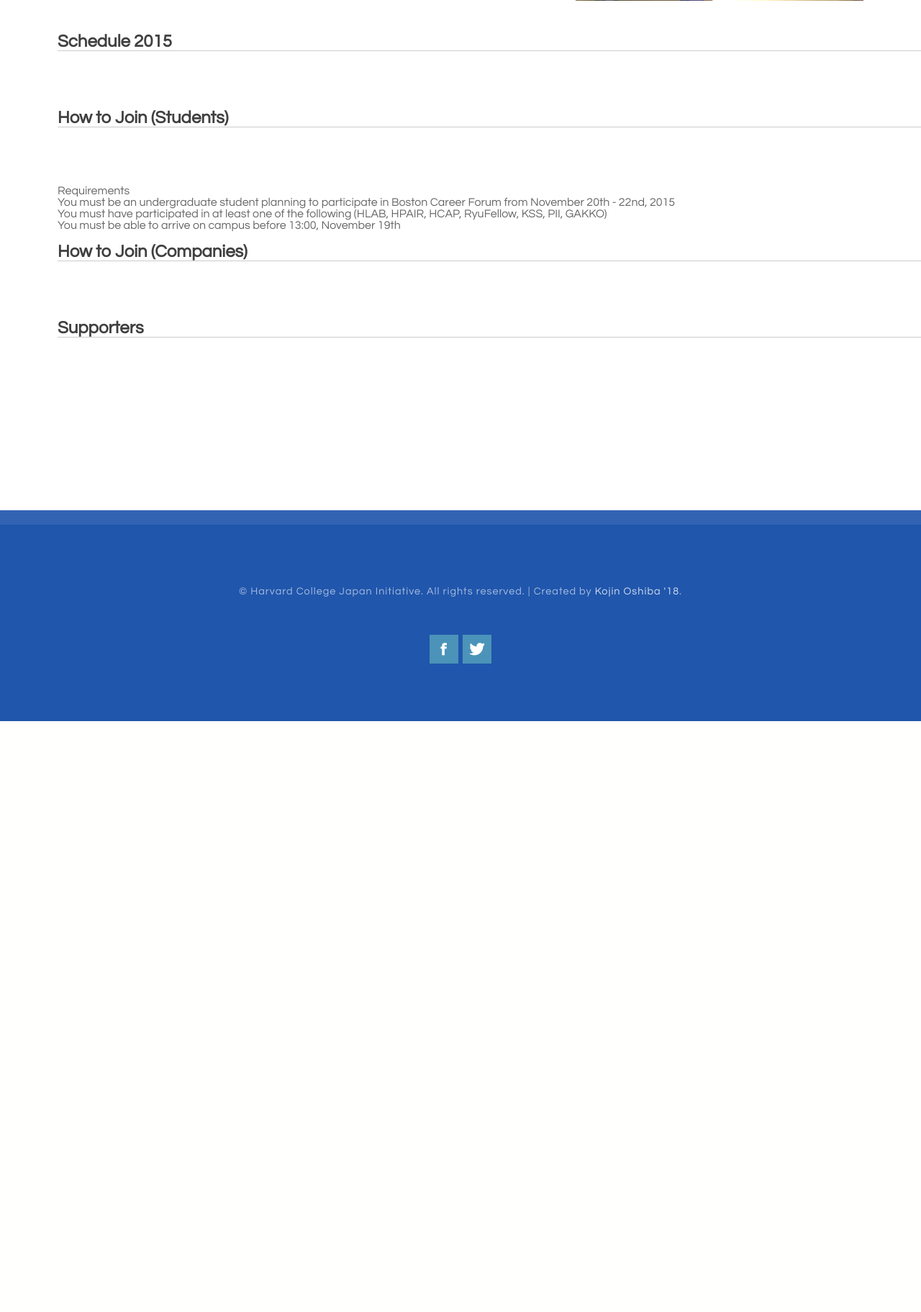
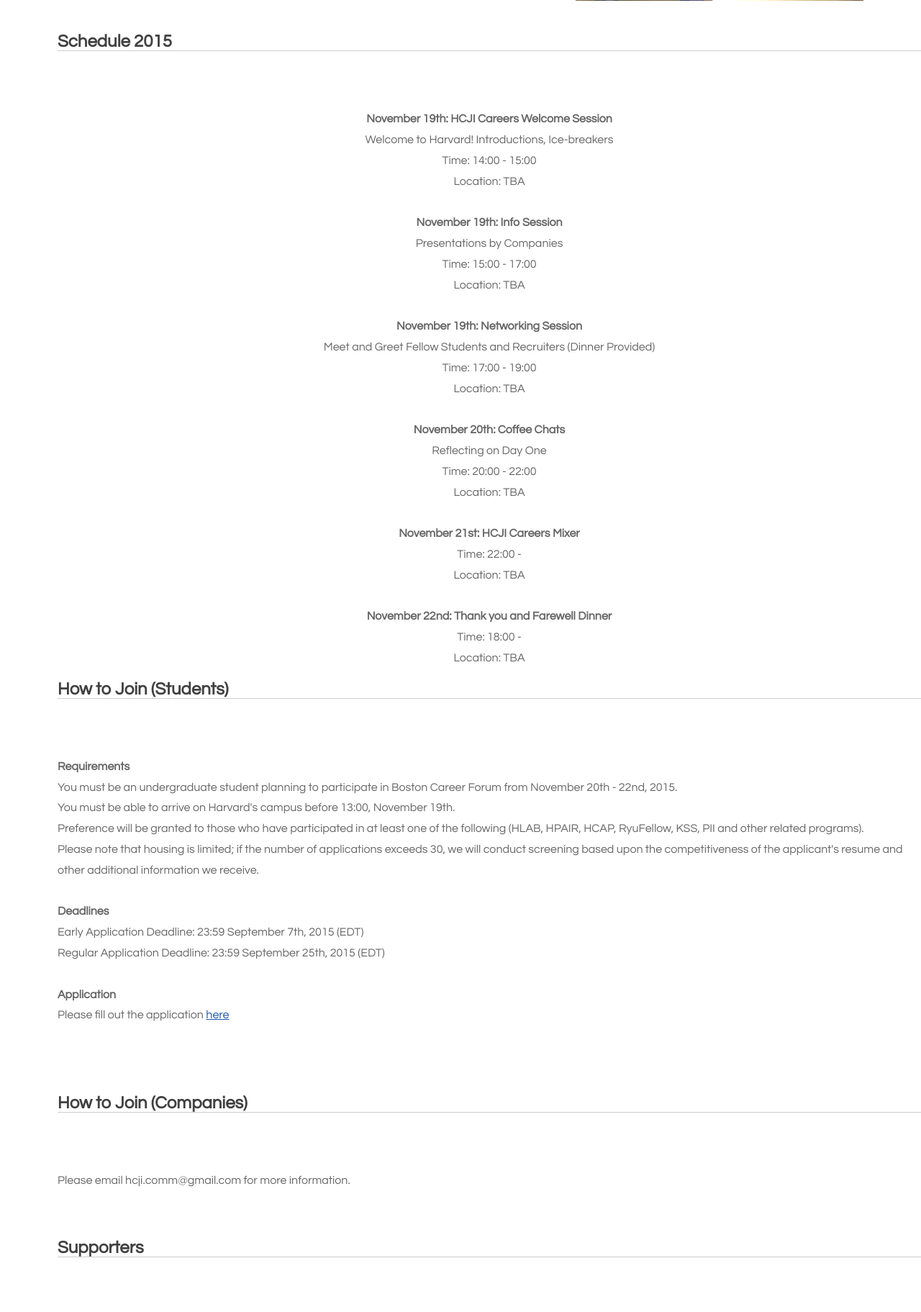
Before and after one commit to kojino/hcji_website, a Rails app: page /careers in a window 1280 px wide; the page is wider, and only the part inside the window is pictured. Shown: the part 1120-2943 px from the top of that part at 72% size. Before the commit the page ends 2122 px from the top of that part, so only its background shows below. Run offline with Rails 7, Linux system fonts and the light colour scheme; style sheets or scripts are compiled from the project's sources; some libraries are stand-ins or nearby versions.

Commit message:
home update

```diff
--- a/app/views/static_pages/careers.html.erb
+++ b/app/views/static_pages/careers.html.erb
@@ -1,3 +1,12 @@
+<style>
+.spacer{
+	height: 80px;
+}
+.spacer2{
+	height: 50px;
+}
+</style>
+
 <div class="wrapper">
 	<div id="careers" class="container">
 		<div class="content">
@@ -7,25 +16,67 @@
 			<p><img src="assets/careers1.jpg" alt="" width="400px"/>HCJI Careers is a 4-day series of events held before and during the annual Boston Career Forum (BCF) that serve as an opportunity for Harvard students and students who have been involved in Harvard programs in the past, to interact and network with companies in a more personal and casual environment.</p>
 			<p>We provide opportunities for recruiters and students to interact even before BCF begins so that students may network with representatives from various Japanese companies, and companies may do so likewise to their mutual benefit. In 2014, we held four formal information sessions and multiple social events between students and company representatives on Harvard’s campus. A total of 9 companies were represented.</p>
 			<p>We also provide housing for non-Harvard students during BCF by connecting them with Harvard students who are willing to host in their dormitories.</p>
-			<div class="spacer" style="height: 80px"></div>
+			<div class="spacer"></div>
 
 			<h2>Schedule 2015</h2>
 			<div id="portfolio" class="container">
+				<p style="text-align: center">
+				<b>November 19th: HCJI Careers Welcome Session</b><br>
+				Welcome to Harvard! Introductions, Ice-breakers<br>
+				Time: 14:00 - 15:00<br>
+				Location: TBA<br><br>
+
+				<b>November 19th: Info Session</b><br>
+				Presentations by Companies<br>
+				Time: 15:00 - 17:00<br>
+				Location: TBA<br><br>
+
+				<b>November 19th: Networking Session</b><br>
+				Meet and Greet Fellow Students and Recruiters (Dinner Provided)<br>
+				Time: 17:00 - 19:00<br>
+				Location: TBA<br><br>
+
+				<b>November 20th: Coffee Chats</b><br>
+				Reflecting on Day One<br>
+				Time: 20:00 - 22:00<br>
+				Location: TBA<br><br>
+
+				<b>November 21st: HCJI Careers Mixer</b><br>
+				Time: 22:00 -<br>
+				Location: TBA<br><br>
+
+				<b>November 22nd: Thank you and Farewell Dinner</b><br>
+				Time: 18:00 - <br>
+				Location: TBA<br>
+				</p>
 			</div>
 			<h2>How to Join (Students)</h2>
 			<div id="portfolio" class="container">
-				Requirements
-				<ul>
-					<li>You must be an undergraduate student planning to participate in Boston Career Forum from November 20th - 22nd, 2015</li>
-					<li>You must have participated in at least one of the following (HLAB, HPAIR, HCAP, RyuFellow, KSS, PII, GAKKO)</li>
-					<li>You must be able to arrive on campus before 13:00, November 19th</li>
-				</ul>
+				<p>
+					<b>Requirements</b><br>
+					You must be an undergraduate student planning to participate in Boston Career Forum from November 20th - 22nd, 2015.<br>
+					You must be able to arrive on Harvard's campus before 13:00, November 19th.<br>
+					Preference will be granted to those who have participated in at least one of the following (HLAB, HPAIR, HCAP, RyuFellow, KSS, PII and other related programs).<br>
+					Please note that housing is limited; if the number of applications exceeds 30, we will conduct screening based upon the competitiveness of the applicant's resume and other additional information we receive.<br><br>
+
+					<b>Deadlines</b><br>
+					Early Application Deadline: 23:59 September 7th, 2015 (EDT)<br>
+					Regular Application Deadline: 23:59 September 25th, 2015 (EDT)<br><br>
+
+					<b>Application</b><br>
+					Please fill out the application <a href="" target="_blank">here</a><br><br>
+
+				</p>
+				<div class="spacer2"></div>
 			</div>
 			<h2>How to Join (Companies)</h2>
 			<div id="portfolio" class="container">
+				<p>Please email hcji.comm@gmail.com for more information.</p>
+				<div class="spacer2"></div>
 			</div>
 			<h2>Supporters</h2>
 			<div id="portfolio" class="container">
+				<h3>Coming Soon</h3>
 				<div class="column1">
 					<!-- <div class="box">
 						<a href="" target="_blank"><img class="image" src="assets/.jpg" alt="" /></a>
--- a/app/views/static_pages/home.html.erb
+++ b/app/views/static_pages/home.html.erb
@@ -25,14 +25,14 @@
 			</div>
 			<img class="image" src="assets/careers1.jpg" alt="" />
 			<p>HCJI Careers is a 4-day series of events held before and during the annual Boston Career Forum (BCF) that serve as an opportunity for Harvard students and students who have been involved in Harvard programs in the past, to interact and network with companies in a more personal and casual environment.</p>
-			<a href="whatwedo#hcf" class="button">Learn More</a> </div>
+			<a href="careers" class="button">Learn More</a> </div>
 		<div class="tbox">
 			<div class="title">
 				<h2>HCJI Explore</h2>
 			</div>
 			<img class="image" src="assets/masa.jpg" alt="" />
-			<p>TODO Kojin.</p>
-			<a href="static_pages/whatwedo#explore" class="button">Learn More</a> </div>
+			<p>HCJI Explore welcomes junior and senior high school students from all over Japan. We provide them with unique opportunities such as on-campus tours, presentations and workshops. All of these programs are created and coordinated by HCJI members and other Harvard students.</p>
+			<a href="whatwedo#explore" class="button">Learn More</a> </div>
 	</div>
 </div>
 <div id="footer">
--- a/app/views/static_pages/whatwedo.html.erb
+++ b/app/views/static_pages/whatwedo.html.erb
@@ -47,9 +47,11 @@
 			<div class="title">
 				<h2>HCJI Explore</h2>
 			</div>
-			<p><img class="image" src="assets/masa.jpg" alt="" />TODO Kojin/ Donec mattis libero eget urna. Duis pretium velit ac mauris. Proin eu wisi suscipit nulla suscipit interdum. Nullam non wisi a sem suscipit  eleifend. Donec mattis libero eget urna. Duis pretium velit ac mauris. Proin eu wisi suscipit nulla suscipit interdum. Nullam non wisi a sem suscipit  eleifend. Donec mattis libero eget urna. Duis pretium velit ac mauris. Proin eu wisi suscipit nulla suscipit interdum. Nullam non wisi a sem suscipit  eleifend. Donec mattis libero eget urna. Duis pretium velit ac mauris. Proin eu wisi suscipit nulla suscipit interdum. Nullam non wisi a sem suscipit  eleifend.</p>
+			<p><img class="image" src="assets/masa.jpg" alt="" />HCJI Explore welcomes junior and senior high school students from all over Japan. We provide them with unique opportunities such as on-campus tours, presentations and workshops. All of these programs are created and coordinated by HCJI members and other Harvard students.</p>
 			<p>For high school teachers interested in the program...</p>
+			<a href="" class="button">More Info Coming Soon</a>
 			<p>For Harvard students interested in becoming a volunteer...</p>
+			<a href="" class="button">More Info Coming Soon</a>
 		</div>
 
 	</div>
```
